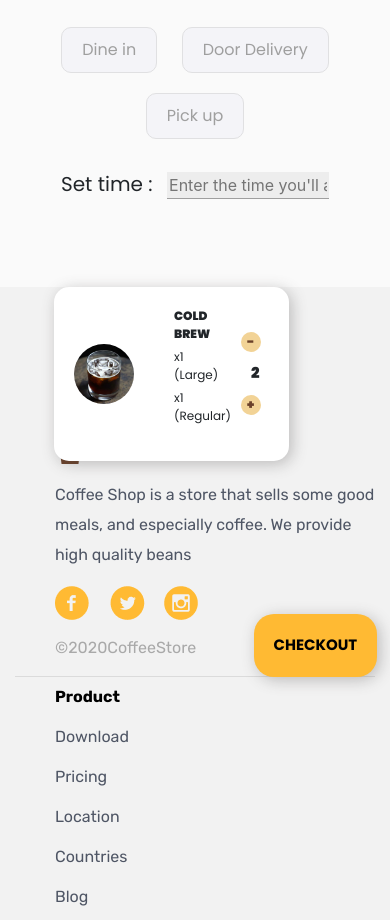
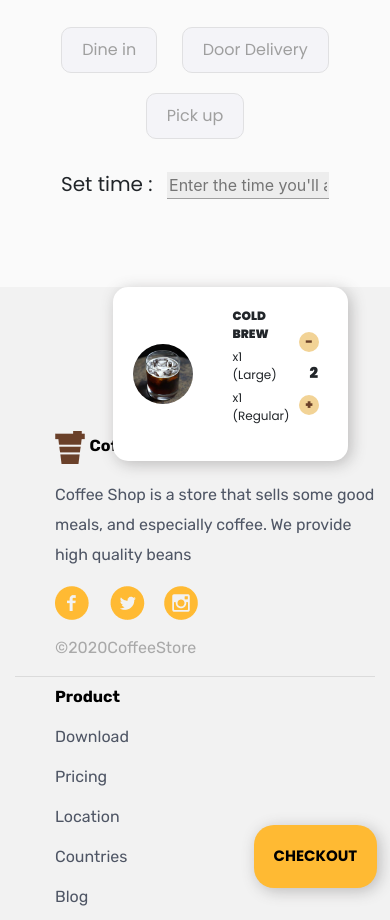
Before and after one commit to FirmanAzharR/CoffeeLand-Coffee-Shop, a plain HTML site: page detail_product.html in a window 390 px wide. Shown: the part 1369-2289 px from the top of the page. Drawn offline with nearby package versions, Linux system fonts and the light colour scheme.

Commit message:
update detail_product css and payment.html

```diff
--- a/assets/css/style_detail.css
+++ b/assets/css/style_detail.css
@@ -483,7 +483,7 @@ ul.kind-item li.item-name {
   }
   .checkout-item {
     position: relative;
-    right: 40%;
+    right: 25%;
   }
   .checkout-item .card {
     width: auto;
@@ -512,11 +512,6 @@ ul.kind-item li.item-name {
     font-size: 15px;
     margin: 10px;
   }
-  .check-out {
-    position: relative;
-    left: 70%;
-    top: 30px;
-  }
   .check-out button {
     padding: 20px;
     font-size: 15px;
@@ -529,6 +524,6 @@ ul.kind-item li.item-name {
   .check-out {
     position: absolute;
     left: 65%;
-    top: 235%;
+    top: 260%;
   }
 }
```
Also changed, not shown: payment.html (+2 -2 lines).
